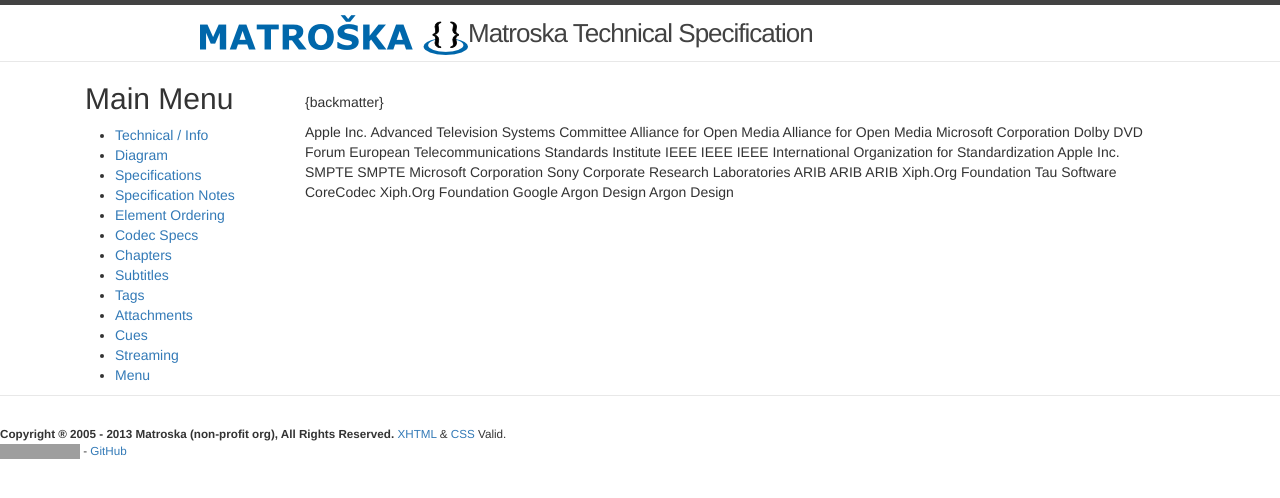
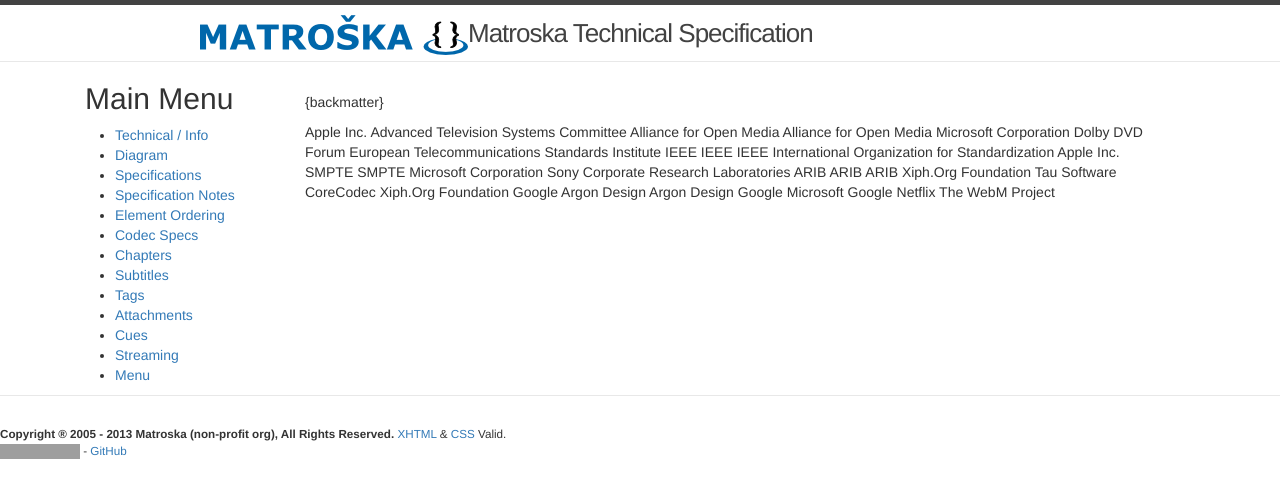
Before and after one commit to ietf-wg-cellar/matroska-specification, a Jekyll site: the page built from rfc_backmatter_codec.md, in a window 1280 px wide. Shown: the top 498 px of the page. Built offline with Jekyll 4.4.1, drawn with Linux system fonts in a browser that asks for light colours; our own code applies the rules of GitHub Pages for plain Markdown files; grey boxes are pictures that could not be loaded.

Commit message:
add VP9 codec private

```diff
--- a/rfc_backmatter_codec.md
+++ b/rfc_backmatter_codec.md
@@ -268,6 +268,17 @@
   </front>
 </reference>
 
+<reference anchor="VP-ISOBMFF" target="https://www.webmproject.org/vp9/mp4/">
+  <front>
+    <title>VP Codec ISO Media File Format Binding</title>
+    <author fullname='Frank Galligan'><organization>Google</organization></author>
+    <author fullname='Kilroy Hughes'><organization>Microsoft</organization></author>
+    <author fullname='Thomás Inskip'><organization>Google</organization></author>
+    <author fullname='David Ronca'><organization>Netflix</organization></author>
+    <date year="2017" month="March" day="31"/>
+  </front>
+</reference>
+
 <reference anchor="WAVPACK" target="https://www.wavpack.com/WavPack5FileFormat.pdf">
   <front>
     <title>WavPack 4 &amp; 5 Binary File / Block Format</title>
@@ -275,3 +286,13 @@
     <date day="12" month="April" year="2020" />
   </front>
 </reference>
+
+<reference anchor="WebMContainer" target="https://www.webmproject.org/docs/container/">
+  <front>
+    <title>WebM Container Guidelines</title>
+    <author>
+      <organization>The WebM Project</organization>
+    </author>
+    <date year="2023" month="October" day="16"/>
+  </front>
+</reference>
```
Also changed, not shown: codec_specs.md (+3 -1 lines).
